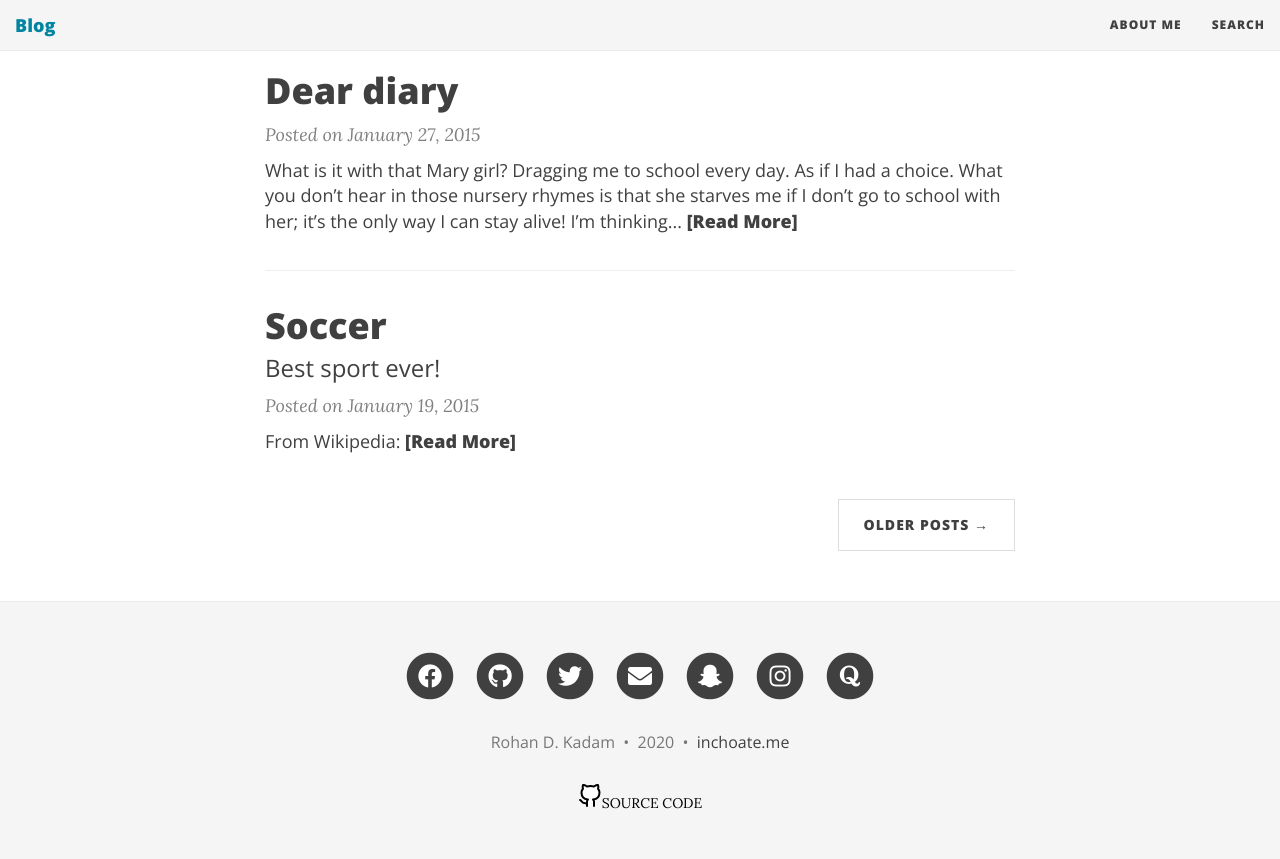
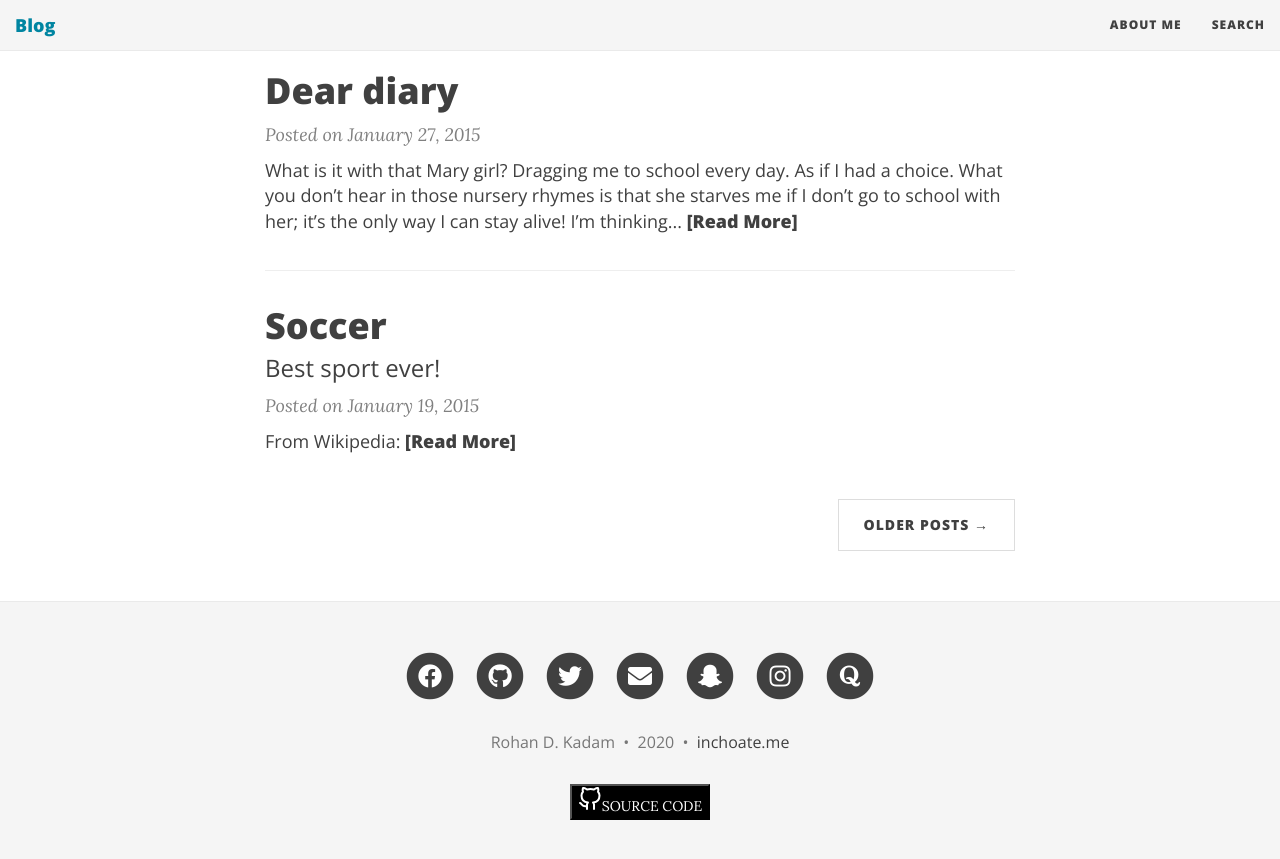
Before and after one commit to iamrdk21/Website1, a Jekyll site: the page built from index.html, in a window 1280 px wide and 900 px high, scrolled down 1514 px. Shown: the top 859 px of the window. Built offline with Jekyll 4.4.1, drawn with Linux system fonts in a browser that asks for light colours; nearby versions of some CDN libraries; the list of posts is cut into pages by our own code.

Commit message:
Update footer.html

```diff
--- a/_includes/footer.html
+++ b/_includes/footer.html
@@ -23,7 +23,7 @@
       {% endif%}
       </p>
       <p align="center">
-       <a href="https://github.com/iamrdk21" class="button github" style="color:#000000;" target="_blank" rel="noopener noreferrer"><svg xmlns="http://www.w3.org/2000/svg" width="24" height="24" viewBox="0 0 24 24" fill="#FFFFFF" stroke="currentColor" stroke-width="2" stroke-linecap="round" stroke-linejoin="round"><path d="M9 19c-5 1.5-5-2.5-7-3m14 6v-3.87a3.37 3.37 0 0 0-.94-2.61c3.14-.35 6.44-1.54 6.44-7A5.44 5.44 0 0 0 20 4.77 5.07 5.07 0 0 0 19.91 1S18.73.65 16 2.48a13.38 13.38 0 0 0-7 0C6.27.65 5.09 1 5.09 1A5.07 5.07 0 0 0 5 4.77a5.44 5.44 0 0 0-1.5 3.78c0 5.42 3.3 6.61 6.44 7A3.37 3.37 0 0 0 9 18.13V22"></path></svg><span>SOURCE CODE</span></a>
+      <button class="button" style="background-color: #000000;"> <a href="https://github.com/iamrdk21" class="button github" style="color:#FFFFFF;" target="_blank" rel="noopener noreferrer"><svg xmlns="http://www.w3.org/2000/svg" width="24" height="24" viewBox="0 0 24 24" fill="none" stroke="currentColor" stroke-width="2" stroke-linecap="round" stroke-linejoin="round"><path d="M9 19c-5 1.5-5-2.5-7-3m14 6v-3.87a3.37 3.37 0 0 0-.94-2.61c3.14-.35 6.44-1.54 6.44-7A5.44 5.44 0 0 0 20 4.77 5.07 5.07 0 0 0 19.91 1S18.73.65 16 2.48a13.38 13.38 0 0 0-7 0C6.27.65 5.09 1 5.09 1A5.07 5.07 0 0 0 5 4.77a5.44 5.44 0 0 0-1.5 3.78c0 5.42 3.3 6.61 6.44 7A3.37 3.37 0 0 0 9 18.13V22"></path></svg><span>SOURCE CODE</span></a></button>
       </p>
       </div>
     </div>
```
